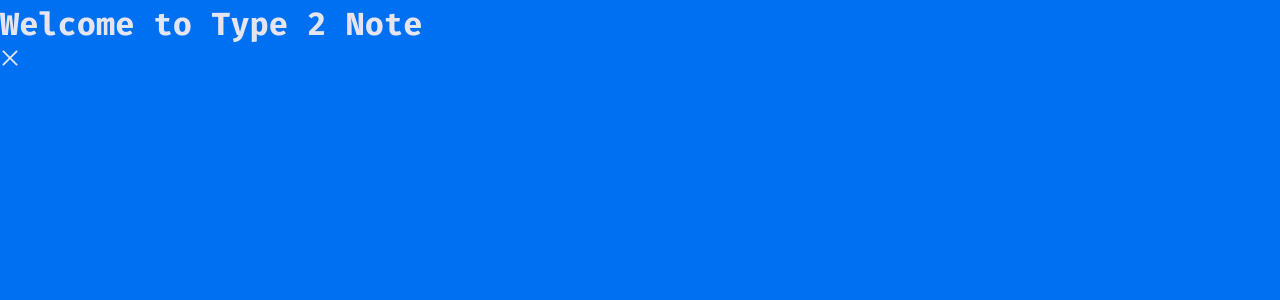
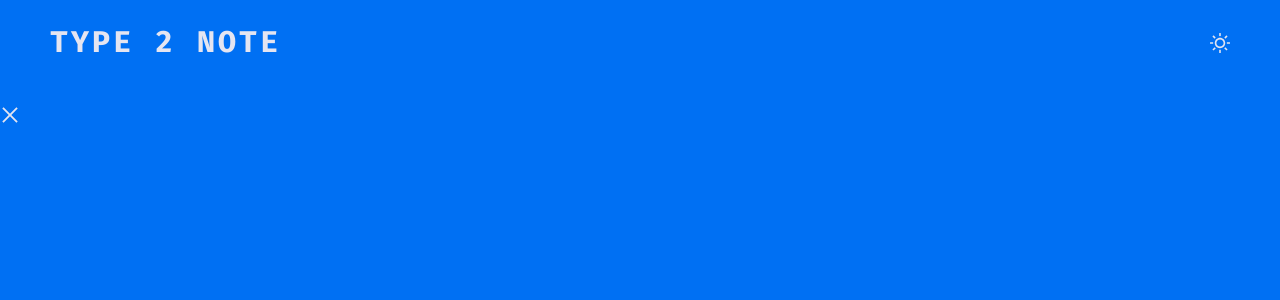
Before and after one commit to bakNa2t/type2note, a React (Vite) app: page / in a window 1280 px wide. Shown: the top 300 px of the page. Built offline with nearby package versions, Linux system fonts and the light colour scheme.

Commit message:
Added Header to App

```diff
--- a/src/App.jsx
+++ b/src/App.jsx
@@ -1,12 +1,13 @@
 import { CloseOutlined } from "@ant-design/icons";
 import GlobalStyles from "./styles/GlobalStyles";
 import Button from "./ui-blocks/Button";
+import Header from "./ui-blocks/Header";
 
 function App() {
   return (
     <>
       <GlobalStyles />
-      <h1>Welcome to Type 2 Note</h1>
+      <Header />
       <Button>
         <CloseOutlined />
       </Button>
--- /dev/null
+++ b/src/ui-blocks/Header.jsx
@@ -0,0 +1,34 @@
+import { SunOutlined } from "@ant-design/icons";
+import styled from "styled-components";
+
+import Button from "./Button";
+
+const StyledHeader = styled.header`
+  display: flex;
+  justify-content: space-between;
+  align-items: center;
+  margin-bottom: 2rem;
+
+  padding: 2rem 5rem;
+`;
+
+const Logo = styled.div`
+  font-size: clamp(2rem, 5vw, 3rem);
+  text-transform: uppercase;
+  font-weight: 700;
+  letter-spacing: 3px;
+  color: var(--color-blue-light-200);
+`;
+
+function Header() {
+  return (
+    <StyledHeader>
+      <Logo>Type 2 Note</Logo>
+      <Button>
+        <SunOutlined />
+      </Button>
+    </StyledHeader>
+  );
+}
+
+export default Header;
```
